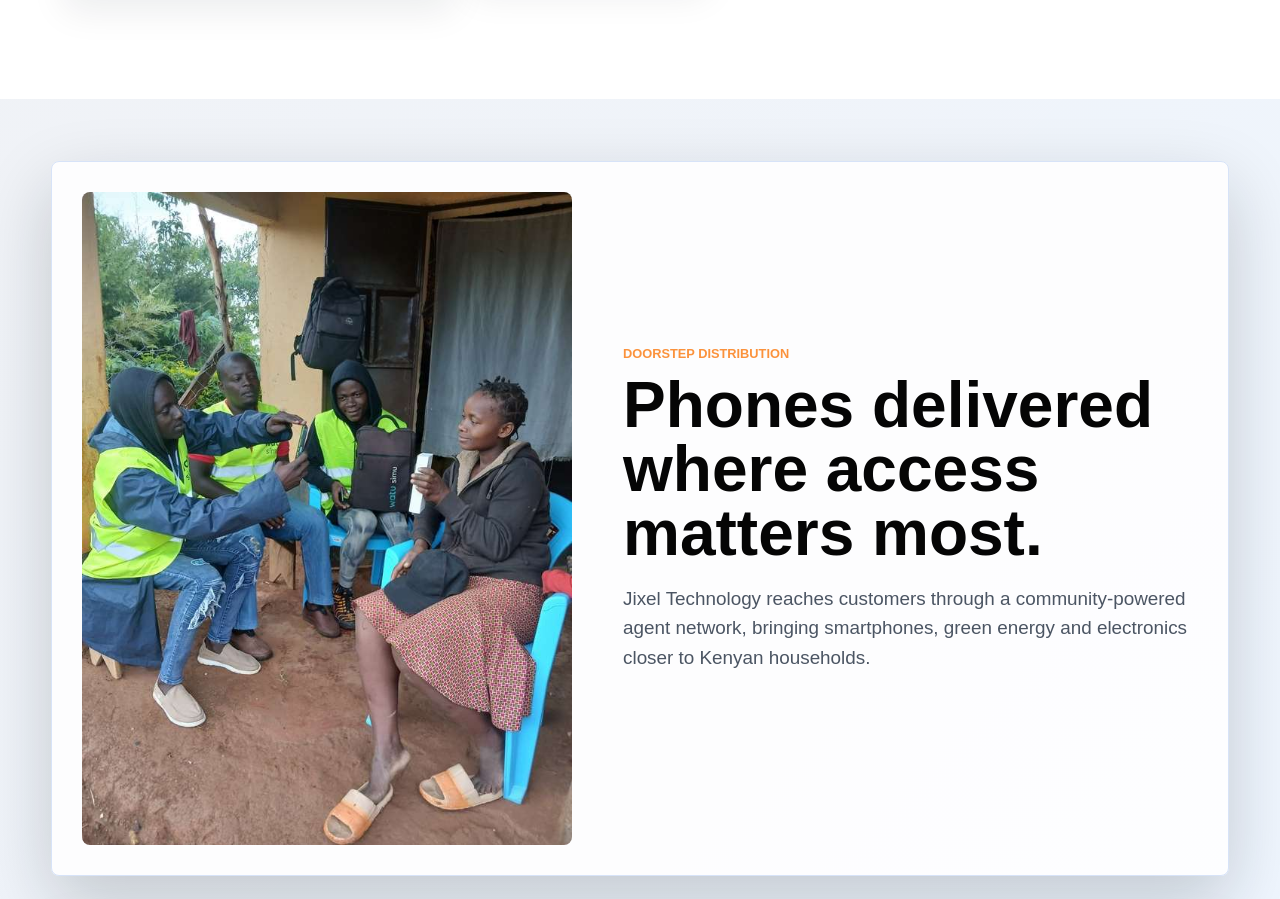
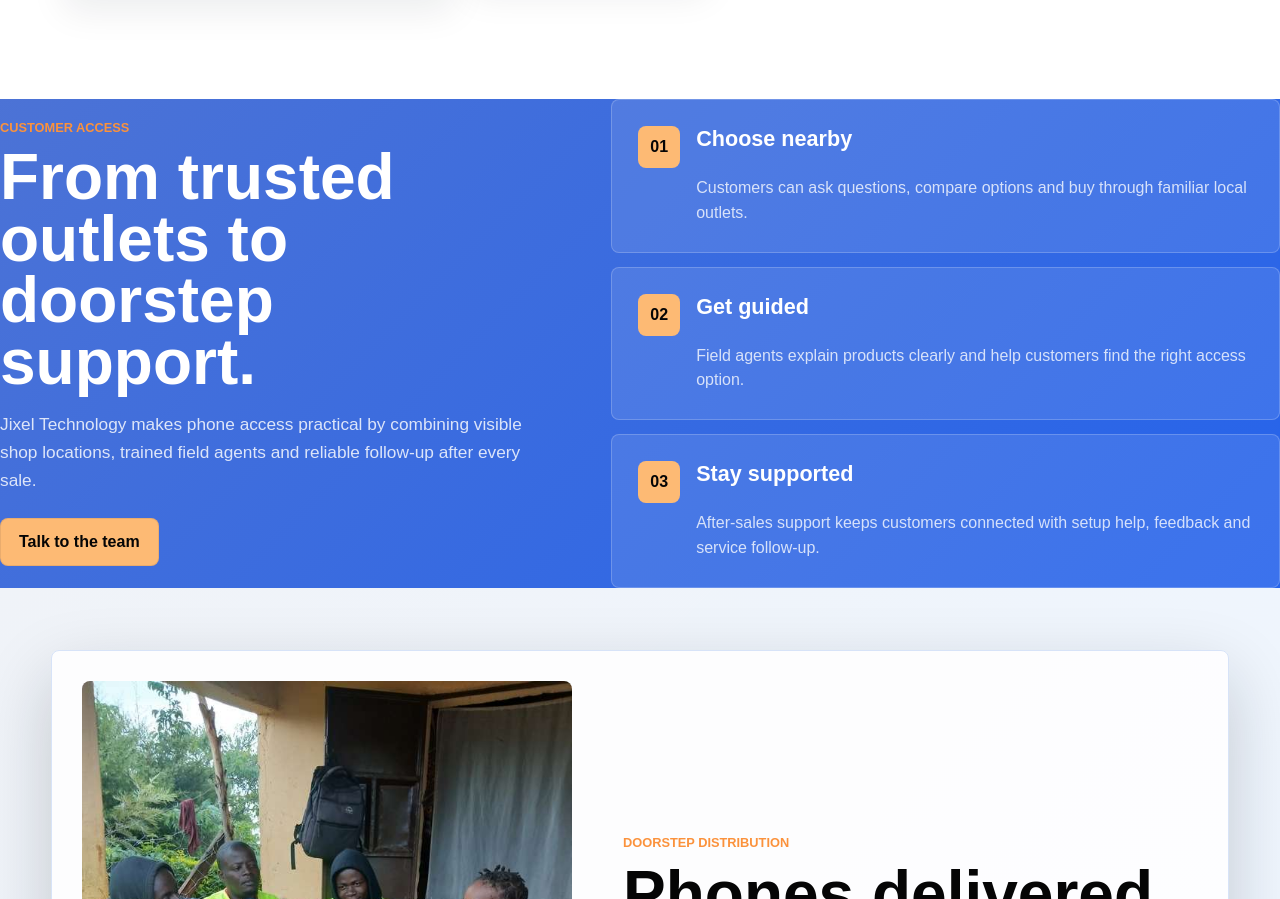
Before and after one commit to abubakarrsaiedfofanah-star/JIXELS-INVESTMENTS-FIRM-, a plain HTML site: page index.html in a window 1280 px wide. Shown: the part 4921-5820 px from the top of the page. Drawn offline with Linux system fonts and the light colour scheme.

Commit message:
Restructure customer access section

```diff
--- a/body.css
+++ b/body.css
@@ -544,6 +544,76 @@ h1 {
   line-height: 1.55;
 }
 
+.access-flow-page {
+  display: grid;
+  grid-template-columns: minmax(0, 0.9fr) minmax(0, 1.1fr);
+  gap: clamp(24px, 5vw, 64px);
+  align-items: center;
+  color: #ffffff;
+  background:
+    linear-gradient(135deg, rgba(253, 186, 116, 0.18), rgba(37, 99, 235, 0.28)),
+    var(--blue);
+}
+
+.access-flow-copy {
+  max-width: 680px;
+}
+
+.access-flow-copy h2 {
+  margin: 0;
+  font-size: clamp(2.35rem, 5vw, 5rem);
+  line-height: 0.96;
+  text-wrap: balance;
+}
+
+.access-flow-copy p:not(.eyebrow) {
+  max-width: 620px;
+  margin: 18px 0 24px;
+  color: rgba(255, 255, 255, 0.82);
+  font-size: 1.08rem;
+  line-height: 1.6;
+}
+
+.access-flow-steps {
+  display: grid;
+  gap: 14px;
+}
+
+.access-flow-steps article {
+  display: grid;
+  grid-template-columns: auto minmax(0, 1fr);
+  gap: 8px 16px;
+  align-items: start;
+  min-width: 0;
+  padding: clamp(18px, 3vw, 26px);
+  border: 1px solid rgba(255, 255, 255, 0.2);
+  border-radius: 8px;
+  background: rgba(255, 255, 255, 0.1);
+}
+
+.access-flow-steps span {
+  display: grid;
+  width: 42px;
+  height: 42px;
+  place-items: center;
+  border-radius: 8px;
+  color: var(--ink);
+  background: var(--gold);
+  font-weight: 900;
+}
+
+.access-flow-steps h3 {
+  margin: 0;
+  font-size: 1.35rem;
+}
+
+.access-flow-steps p {
+  grid-column: 2;
+  margin: 0;
+  color: rgba(255, 255, 255, 0.78);
+  line-height: 1.55;
+}
+
 .video-page {
   color: #ffffff;
   background:
@@ -1969,6 +2039,7 @@ footer {
   .model-page,
   .approach-page,
   .partners-page,
+  .access-flow-page,
   .video-layout,
   .csr-page {
     grid-template-columns: 1fr;
@@ -2034,6 +2105,7 @@ footer {
   .problem-page,
   .what-page,
   .electronics-page,
+  .access-flow-page,
   .gallery-page,
   .feedback-page,
   .video-page,
@@ -2061,6 +2133,7 @@ footer {
   .model-copy h2,
   .approach-page h2,
   .partners-page h2,
+  .access-flow-copy h2,
   .video-page h2,
   .highlights-page h2,
   .csr-copy h2 {
@@ -2084,6 +2157,7 @@ footer {
   .feedback-form,
   .team-form,
   .partner-grid,
+  .access-flow-steps,
   .partner-proof,
   .privacy-grid {
     grid-template-columns: 1fr;
--- a/index.html
+++ b/index.html
@@ -250,6 +250,32 @@
           <img src="assets/electronics/product-access.jpg" alt="Product access promotion from Jixel Technology partner network">
           <h3>Affordable access</h3>
           <a href="#contact" class="product-link">Start a conversation</a>
+        </article>
+      </div>
+    </section>
+
+    <section class="access-flow-page" id="media" aria-label="How Jixel Technology reaches customers">
+      <div class="access-flow-copy">
+        <p class="eyebrow">Customer access</p>
+        <h2>From trusted outlets to doorstep support.</h2>
+        <p>Jixel Technology makes phone access practical by combining visible shop locations, trained field agents and reliable follow-up after every sale.</p>
+        <a class="button primary" href="#contact">Talk to the team</a>
+      </div>
+      <div class="access-flow-steps">
+        <article>
+          <span>01</span>
+          <h3>Choose nearby</h3>
+          <p>Customers can ask questions, compare options and buy through familiar local outlets.</p>
+        </article>
+        <article>
+          <span>02</span>
+          <h3>Get guided</h3>
+          <p>Field agents explain products clearly and help customers find the right access option.</p>
+        </article>
+        <article>
+          <span>03</span>
+          <h3>Stay supported</h3>
+          <p>After-sales support keeps customers connected with setup help, feedback and service follow-up.</p>
         </article>
       </div>
     </section>
```
Also changed, not shown: body.html (+26 -0 lines).
